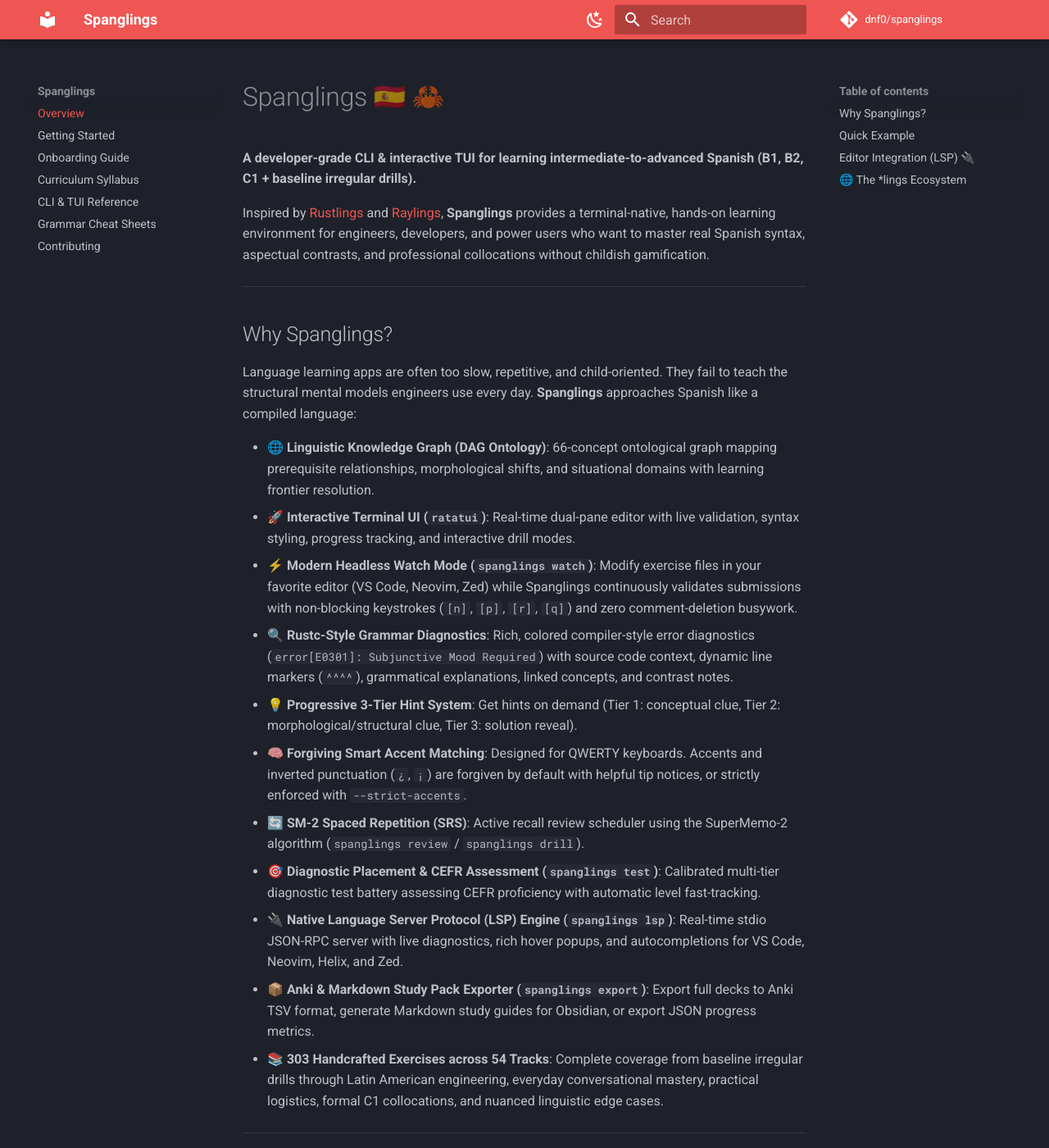
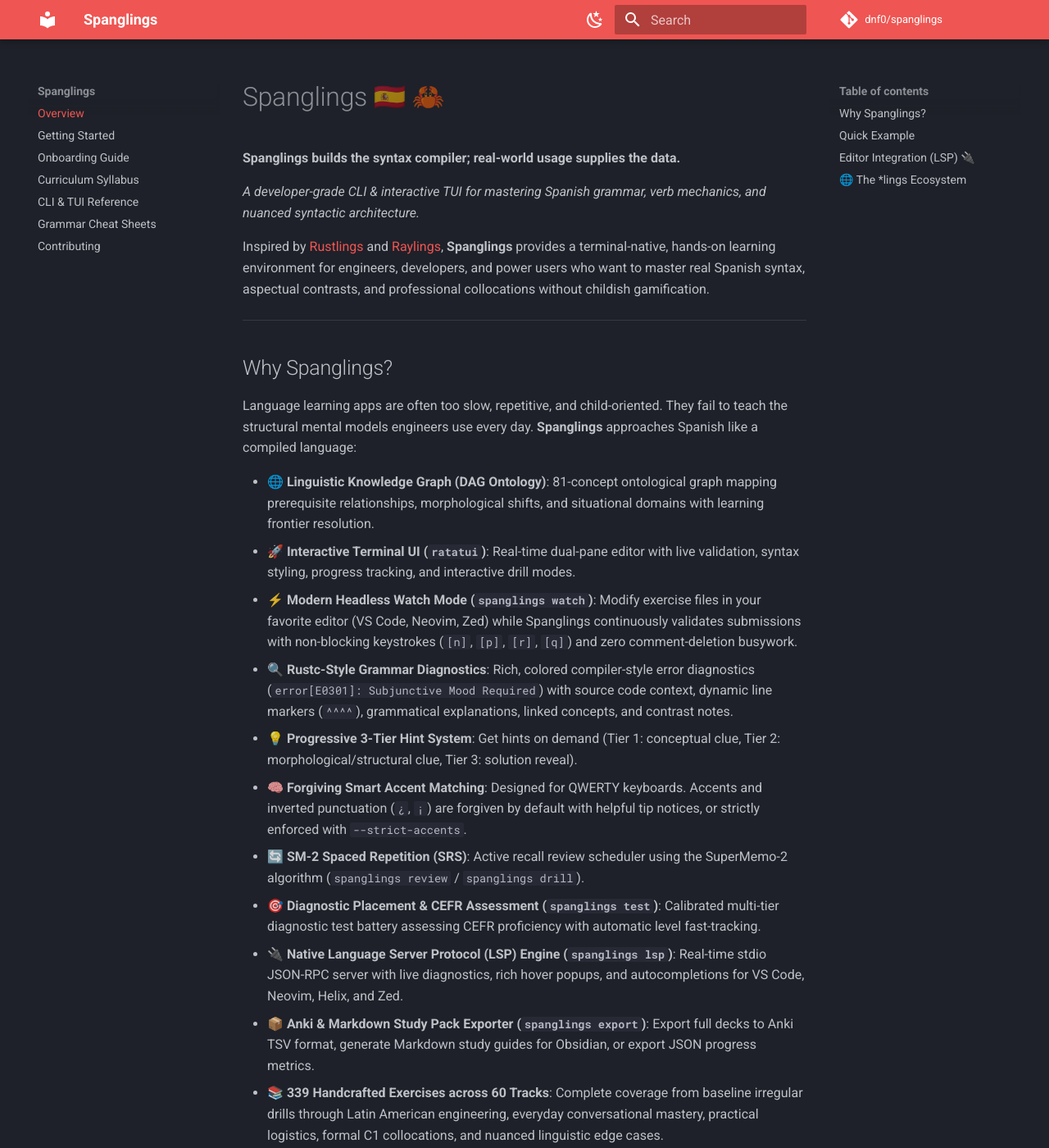
Before and after one commit to dnf0/spanglings, an MkDocs documentation site: the page built from docs/index.md, in a window 1280 px wide and 1400 px high. Shown: the whole window at 82% size. Built offline with MkDocs 1.6.1 and Material for MkDocs 9.7.7, drawn with Linux system fonts in a browser that asks for light colours; comment, search, counter and statistics services are not loaded.

Commit message:
docs: update repository tagline to reflect compiler and fluency philosophy

```diff
--- a/Cargo.toml
+++ b/Cargo.toml
@@ -3,7 +3,7 @@
 version = "0.2.0"
 edition = "2021"
 authors = ["Daniel Fisher"]
-description = "Developer-grade CLI and interactive TUI for mastering B1-C1 Spanish"
+description = "Spanglings builds the syntax compiler; real-world usage supplies the data. Developer-grade CLI & interactive TUI for mastering Spanish."
 license = "Apache-2.0"
 repository = "https://github.com/dnf0/spanglings"
 homepage = "https://github.com/dnf0/spanglings"
--- a/docs/index.md
+++ b/docs/index.md
@@ -1,6 +1,8 @@
 # Spanglings 🇪🇸 🦀
 
-**A developer-grade CLI & interactive TUI for learning intermediate-to-advanced Spanish (B1, B2, C1 + baseline irregular drills).**
+**Spanglings builds the syntax compiler; real-world usage supplies the data.**
+
+*A developer-grade CLI & interactive TUI for mastering Spanish grammar, verb mechanics, and nuanced syntactic architecture.*
 
 Inspired by [Rustlings](https://github.com/rust-lang/rustlings) and [Raylings](https://github.com/ray-project/raylings), **Spanglings** provides a terminal-native, hands-on learning environment for engineers, developers, and power users who want to master real Spanish syntax, aspectual contrasts, and professional collocations without childish gamification.
 
@@ -10,7 +12,7 @@
 
 Language learning apps are often too slow, repetitive, and child-oriented. They fail to teach the structural mental models engineers use every day. **Spanglings** approaches Spanish like a compiled language:
 
-- 🌐 **Linguistic Knowledge Graph (DAG Ontology)**: 66-concept ontological graph mapping prerequisite relationships, morphological shifts, and situational domains with learning frontier resolution.
+- 🌐 **Linguistic Knowledge Graph (DAG Ontology)**: 81-concept ontological graph mapping prerequisite relationships, morphological shifts, and situational domains with learning frontier resolution.
 - 🚀 **Interactive Terminal UI (`ratatui`)**: Real-time dual-pane editor with live validation, syntax styling, progress tracking, and interactive drill modes.
 - ⚡ **Modern Headless Watch Mode (`spanglings watch`)**: Modify exercise files in your favorite editor (VS Code, Neovim, Zed) while Spanglings continuously validates submissions with non-blocking keystrokes (`[n]`, `[p]`, `[r]`, `[q]`) and zero comment-deletion busywork.
 - 🔍 **Rustc-Style Grammar Diagnostics**: Rich, colored compiler-style error diagnostics (`error[E0301]: Subjunctive Mood Required`) with source code context, dynamic line markers (`^^^^`), grammatical explanations, linked concepts, and contrast notes.
@@ -20,7 +22,7 @@
 - 🎯 **Diagnostic Placement & CEFR Assessment (`spanglings test`)**: Calibrated multi-tier diagnostic test battery assessing CEFR proficiency with automatic level fast-tracking.
 - 🔌 **Native Language Server Protocol (LSP) Engine (`spanglings lsp`)**: Real-time stdio JSON-RPC server with live diagnostics, rich hover popups, and autocompletions for VS Code, Neovim, Helix, and Zed.
 - 📦 **Anki & Markdown Study Pack Exporter (`spanglings export`)**: Export full decks to Anki TSV format, generate Markdown study guides for Obsidian, or export JSON progress metrics.
-- 📚 **303 Handcrafted Exercises across 54 Tracks**: Complete coverage from baseline irregular drills through Latin American engineering, everyday conversational mastery, practical logistics, formal C1 collocations, and nuanced linguistic edge cases.
+- 📚 **339 Handcrafted Exercises across 60 Tracks**: Complete coverage from baseline irregular drills through Latin American engineering, everyday conversational mastery, practical logistics, formal C1 collocations, and nuanced linguistic edge cases.
 
 ---
 
--- a/mkdocs.yml
+++ b/mkdocs.yml
@@ -1,5 +1,5 @@
 site_name: Spanglings
-site_description: A developer-grade CLI & interactive TUI for learning intermediate-to-advanced Spanish (B1–C1).
+site_description: Spanglings builds the syntax compiler; real-world usage supplies the data. Developer-grade CLI & interactive TUI for mastering Spanish (B1–C1).
 site_url: https://dnf0.github.io/spanglings/
 site_author: Spanglings Contributors
 repo_name: dnf0/spanglings
```
Also changed, not shown: README.md (+5 -4 lines).
